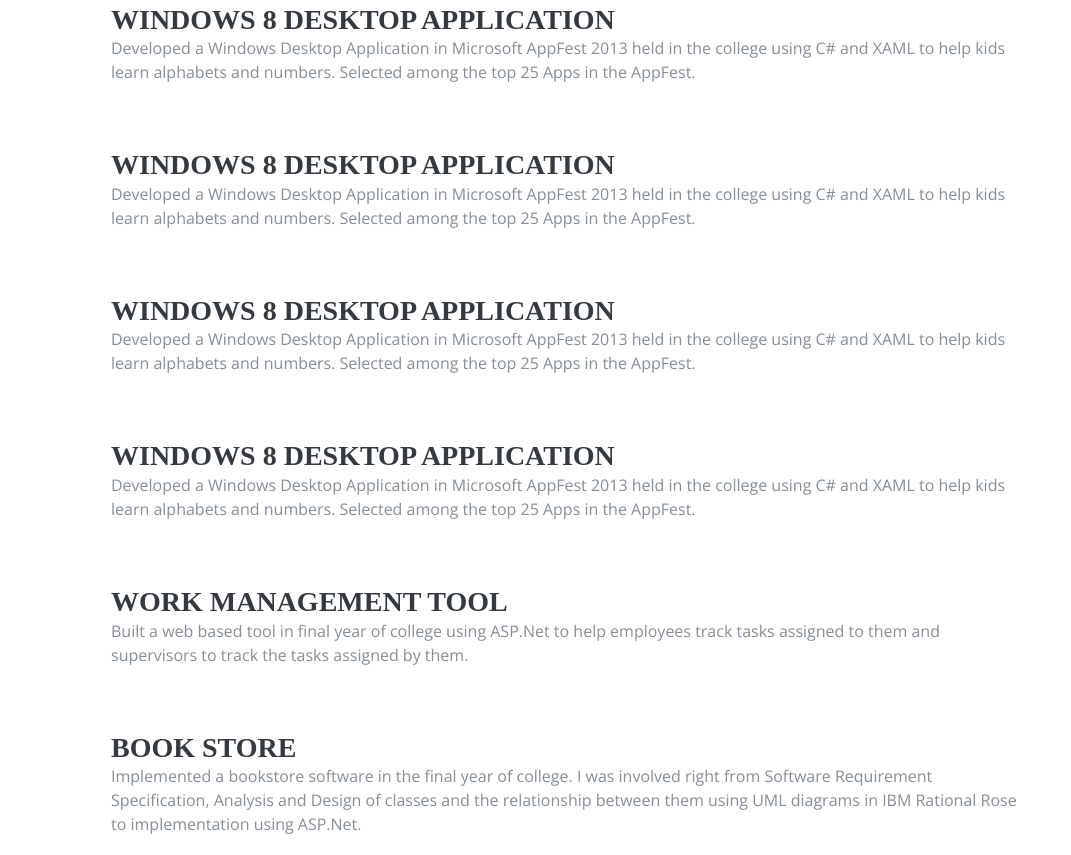
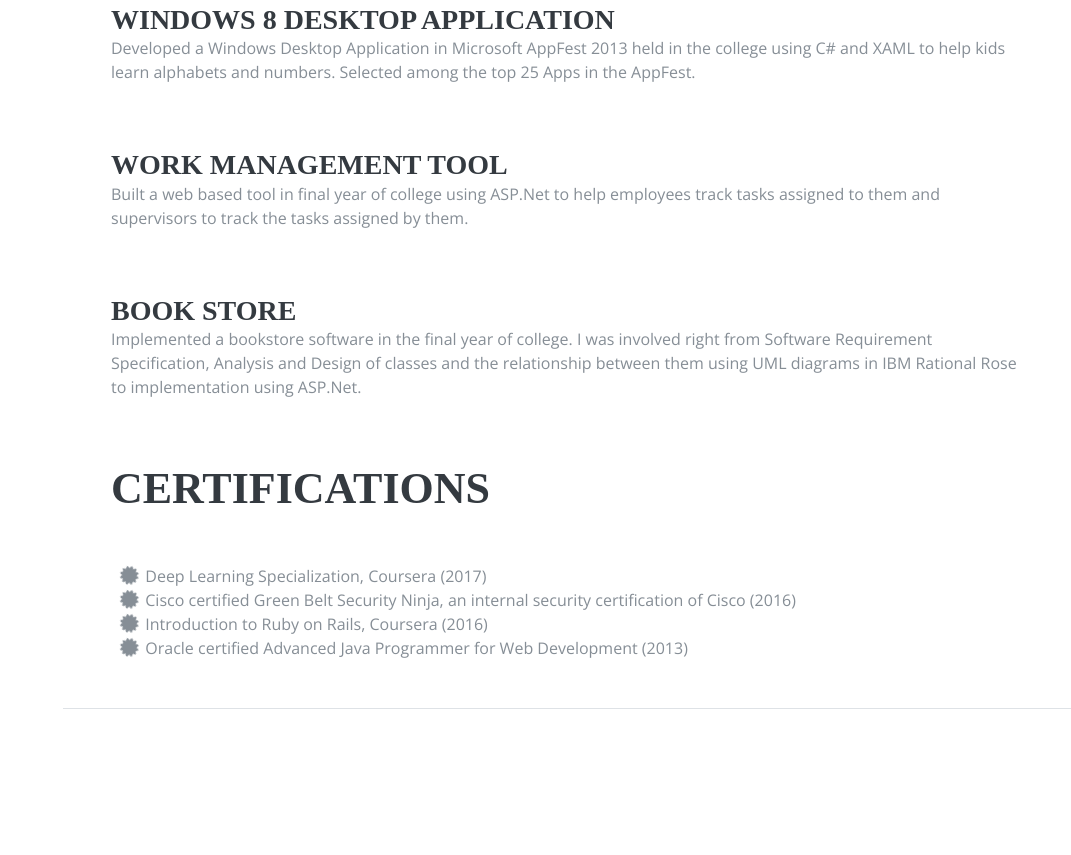
Before and after one commit to jainromil/jainromil.github.io, a plain HTML site: page index.html in a window 1280 px wide. Shown: the part 4251-5106 px from the top of the page, without its empty margins (209-1280 px from the left). Drawn offline with nearby package versions, Linux system fonts and the light colour scheme; files that its build step writes are made by us from their sources; a web font is replaced by a local one.

Commit message:
Modified index.html

```diff
--- a/index.html
+++ b/index.html
@@ -249,24 +249,6 @@
                 </div>
                 <div class="resume-item d-flex flex-column flex-md-row mb-5">
                     <div class="resume-content mr-auto">
-                        <h3 class="mb-0">Windows 8 Desktop Application</h3>
-                        <p>Developed a Windows Desktop Application in Microsoft AppFest 2013 held in the college using C# and XAML to help kids learn alphabets and numbers. Selected among the top 25 Apps in the AppFest.</p>
-                    </div>
-                </div>
-                <div class="resume-item d-flex flex-column flex-md-row mb-5">
-                    <div class="resume-content mr-auto">
-                        <h3 class="mb-0">Windows 8 Desktop Application</h3>
-                        <p>Developed a Windows Desktop Application in Microsoft AppFest 2013 held in the college using C# and XAML to help kids learn alphabets and numbers. Selected among the top 25 Apps in the AppFest.</p>
-                    </div>
-                </div>
-                <div class="resume-item d-flex flex-column flex-md-row mb-5">
-                    <div class="resume-content mr-auto">
-                        <h3 class="mb-0">Windows 8 Desktop Application</h3>
-                        <p>Developed a Windows Desktop Application in Microsoft AppFest 2013 held in the college using C# and XAML to help kids learn alphabets and numbers. Selected among the top 25 Apps in the AppFest.</p>
-                    </div>
-                </div>
-                <div class="resume-item d-flex flex-column flex-md-row mb-5">
-                    <div class="resume-content mr-auto">
                         <h3 class="mb-0">Work Management Tool</h3>
                         <p>Built a web based tool in final year of college using ASP.Net to help employees track tasks assigned to them and supervisors to track the tasks assigned by them.</p>
                     </div>
```
